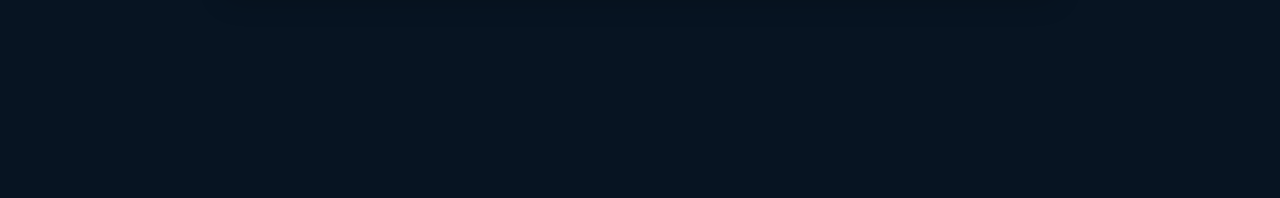
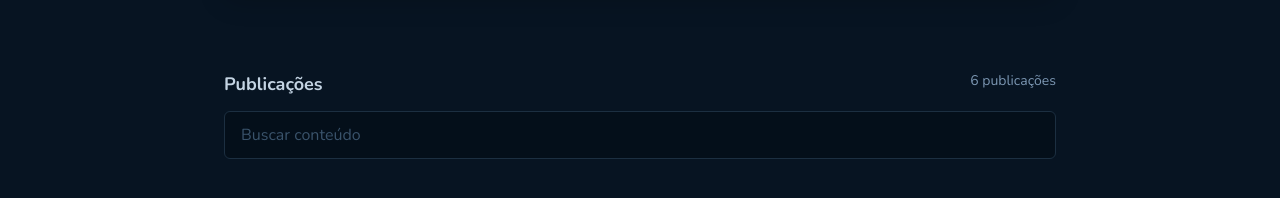
Before and after one commit to gabrielpramalho/github-blog, a React (Vite) app: page / in a window 1280 px wide. Shown: the part 422-620 px from the top of the page. Built offline with nearby package versions, Linux system fonts and the light colour scheme.

Commit message:
create component SearchForm

```diff
--- /dev/null
+++ b/src/components/SearchForm/index.tsx
@@ -0,0 +1,13 @@
+import { FormContainer } from "./styles";
+
+export function SearchForm(){
+    return(
+        <FormContainer>
+            <div>
+                <span>Publicações</span>
+                 <span>6 publicações</span>
+            </div>
+            <input type="text" placeholder="Buscar conteúdo" />
+        </FormContainer>
+    )
+}
--- /dev/null
+++ b/src/components/SearchForm/styles.ts
@@ -0,0 +1,50 @@
+import styled from "styled-components";
+
+export const FormContainer = styled.form`
+    display: flex;
+    flex-direction: column;
+
+    gap: 0.75rem;
+
+    margin-top: 4.5rem;
+
+    > div{
+        display: flex;
+        justify-content: space-between;
+        align-items: flex-start;
+
+        span:first-child{
+            font-size: 1.125rem;
+            line-height: 1.6;
+            font-weight: bold;
+
+            color: ${props => props.theme["gray-200"]};
+        }
+
+        span:last-child{
+            font-size: 0.875rem;
+            line-height: 1.6;
+
+            color: ${props => props.theme["blue-100"]};
+        }
+    }
+
+    input{
+            background: ${props => props.theme["blue-900"]};
+            color: ${props => props.theme["gray-300"]};
+
+            border: 1px solid ${props => props.theme["blue-500"]};
+            padding: 0.75rem 1rem;
+
+            border-radius: 6px;
+
+            &::placeholder{
+                color: ${props => props.theme["blue-200"]};
+            }
+
+            :focus{
+                border-color: ${props => props.theme["blue-300"]};
+            }
+
+        }
+`;
--- a/src/pages/Blog/index.tsx
+++ b/src/pages/Blog/index.tsx
@@ -1,10 +1,17 @@
 import { Profile } from "../../components/Profile";
+import { SearchForm } from "../../components/SearchForm";
 import { BlogContainer } from "./styles";
 
 export function Blog(){
     return (
         <BlogContainer>
             <Profile />
+
+            <SearchForm />
+
+
+
+
         </BlogContainer>
     )
 }
```
